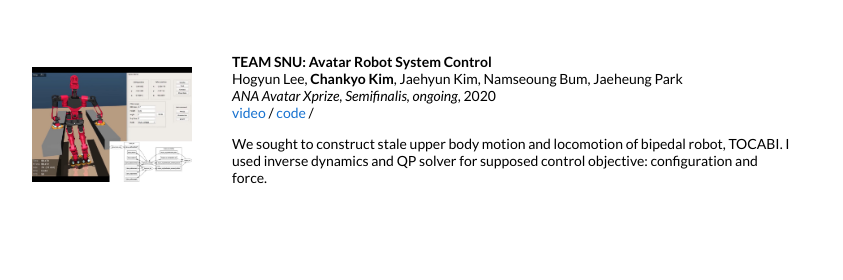
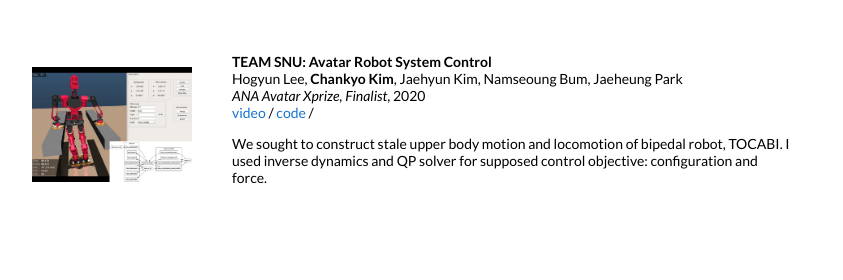
Before and after one commit to ChanKyoKim/ChanKyoKim.github.io, a Jekyll site: the page built from _posts/2021-11-15-hpe.markdown, in a window 1280 px wide. Shown: the part 1070-1350 px from the top of the page, without its empty margins (228-1071 px from the left). Built offline with Jekyll 4.4.1, drawn with Linux system fonts in a browser that asks for light colours.

Commit message:
Update 2020-05-15-tocabi.markdown

```diff
--- a/_posts/2020-05-15-tocabi.markdown
+++ b/_posts/2020-05-15-tocabi.markdown
@@ -6,7 +6,7 @@ image: /images/tocabi4.jpg
 categories: research
 author: "Chankyo Kim"
 authors: "Hogyun Lee, <strong>Chankyo Kim</strong>, Jaehyun Kim, Namseoung Bum, Jaeheung Park"
-venue: "ANA Avatar Xprize, Semifinalis, ongoing"
+venue: "ANA Avatar Xprize, Finalist"
 video: https://www.youtube.com/watch?v=MLmgGQWkzSo
 code: https://github.com/ChanKyoKim/dyros_jet
 ---
```
